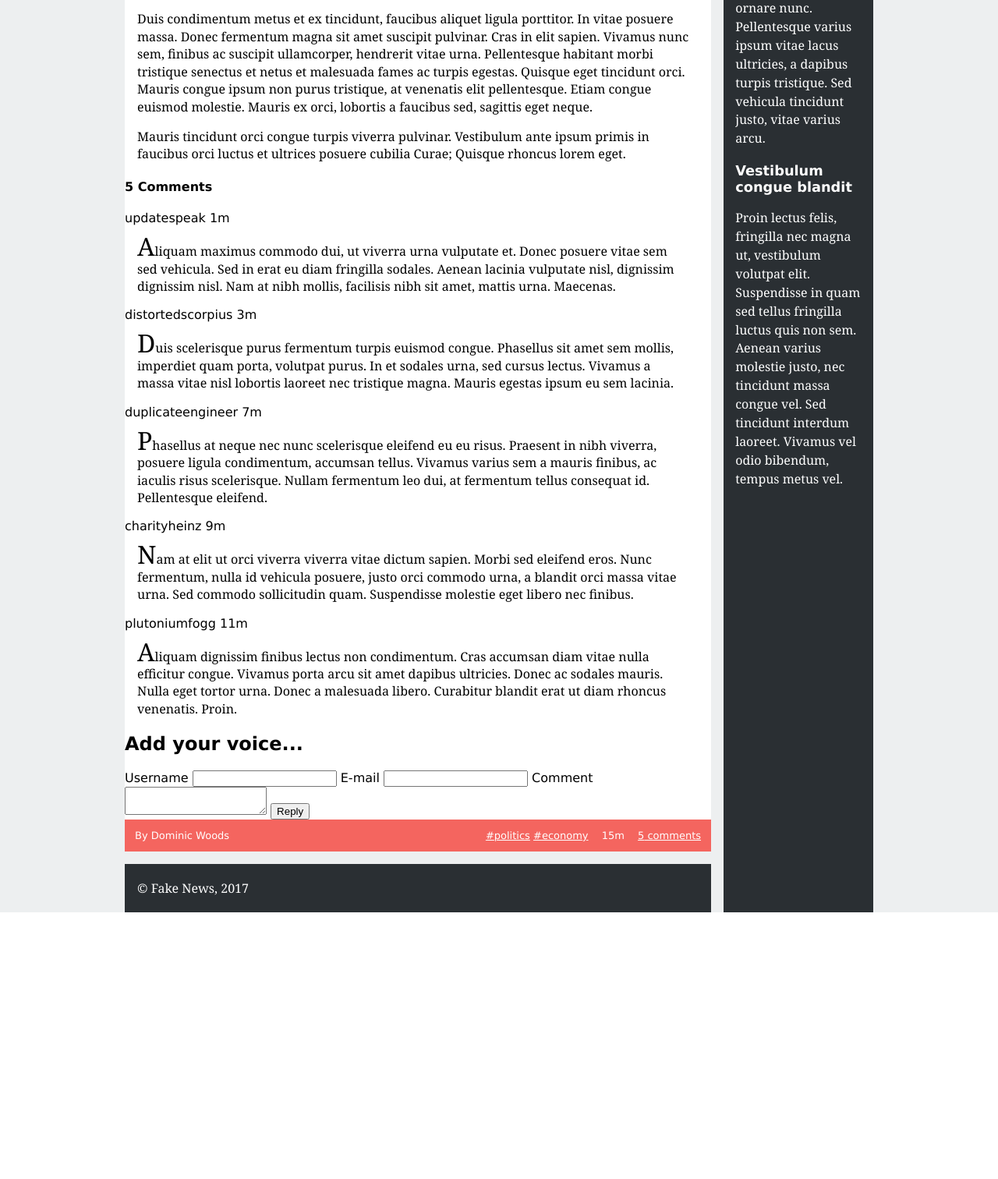
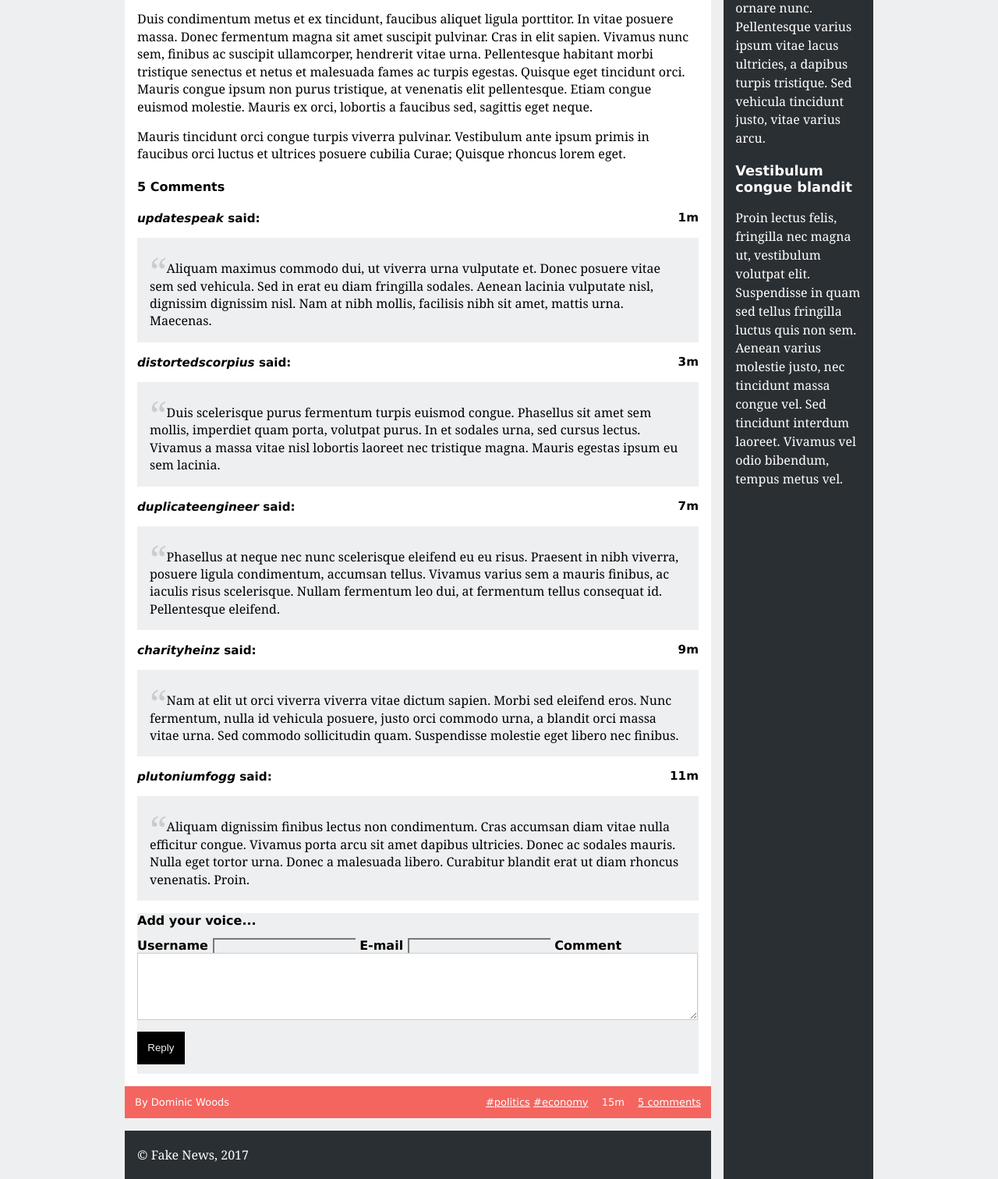
Before and after one commit to paulinho-16/MIEIC-LTW, a PHP site: page /item.html in a window 1280 px wide. Shown: the part 740-2252 px from the top of the page at 78% size. Before the commit the page ends 1910 px from the top, so only its background shows below. Run offline with PHP 8.4, Linux system fonts and the light colour scheme.

Commit message:
Comments Design
CSS - Exercise 1.4

```diff
--- /dev/null
+++ b/Exercises/CSS/Online Newspaper Design/comments.css
@@ -0,0 +1,78 @@
+#comments {
+    margin-left: 1em;
+}
+
+#comments h1 {
+    font-family: Verdana, Geneva, Tahoma, sans-serif;
+    font-weight: 800;
+}
+
+#comments .user {
+    font-size: 95%;
+    font-weight: 600;
+    font-style: italic;
+}
+
+#comments .user::after {
+    font-style: normal;
+    content: ' said:';
+}
+
+#comments .date {
+    font-size: 95%;
+    font-weight: 600;
+    float: right;
+}
+
+#comments article p::before {
+    content: '\201C';
+    font-size: 3em;
+    color: #ccc;
+    position: relative;
+    top: 0.3em;
+}
+
+#comments article p {
+    background-color: #EDEFF0;
+    padding: 1em;
+}
+
+#comments form {
+    background-color: #EDEFF0;
+    margin-bottom: 1em;
+    margin-right: 1em;
+}
+
+#comments form > h2 {
+    font-size: 1em;
+}
+
+#comments form label {
+    font-weight: 600;
+}
+
+#comments form input {
+    background-color: #EDEFF0;
+    border-color: #ccc;
+    border-bottom: none;
+    border-right: none;
+}
+
+#comments form textarea {
+    width: 99%;
+    height: 6em;
+    border-color: #ccc;
+}
+
+#comments form input[type=submit] {
+    width: auto;
+
+  background-color: black;
+  color: #EDEFF0;
+
+  border: none;
+  margin-top: 0.8em;
+  margin-bottom: 0.9em;
+  padding: 1em;
+  margin-left: auto;
+}
--- a/Exercises/CSS/Online Newspaper Design/style.css
+++ b/Exercises/CSS/Online Newspaper Design/style.css
@@ -136,8 +136,8 @@ aside#related p {
     line-height: 1.4em;
 }
 
-#news p:first-of-type::first-letter {
-    font-size: 200%;
+#news > article > p:first-of-type:first-letter {
+    font-size: 2em;
 }
 
 #news footer {
```
